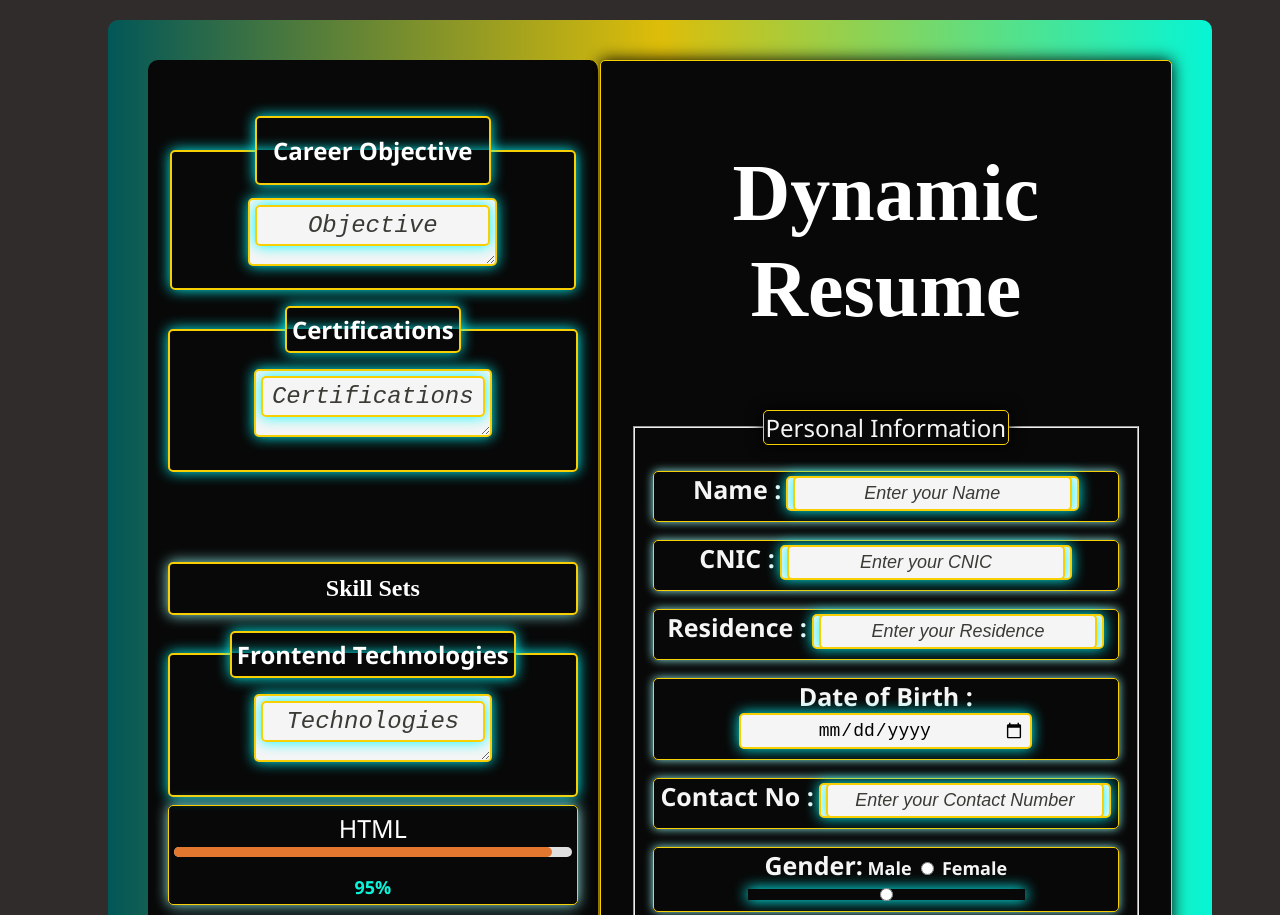
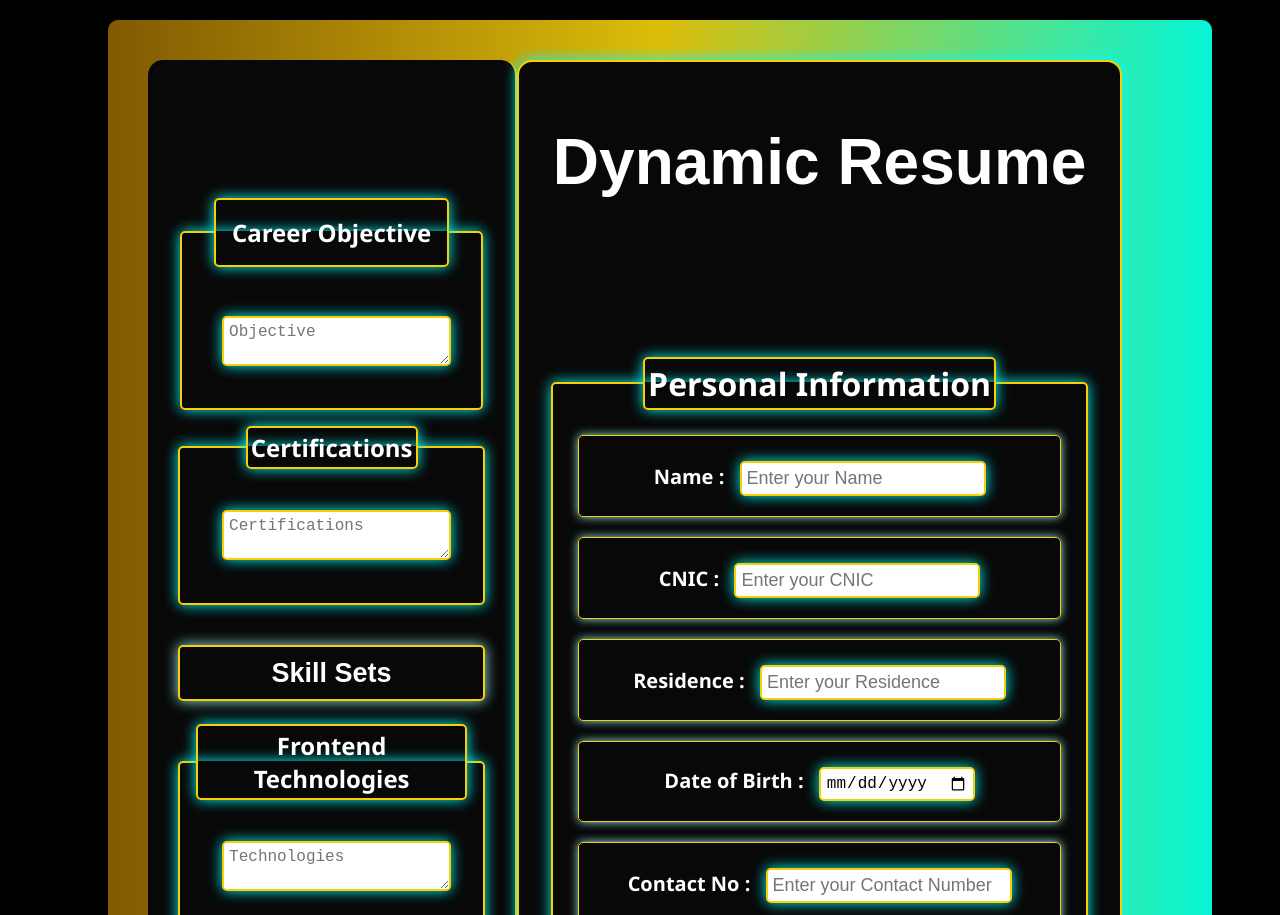
Before and after one commit to codewithhoney24/test-milestone, a website: page milestone_03/index.html in a window 1280 px wide. Shown: the top 915 px of the page. Drawn offline with Linux system fonts and the light colour scheme.

Commit message:
Update style.css

```diff
--- a/milestone_03/style.css
+++ b/milestone_03/style.css
@@ -1,348 +1,232 @@
-
-
+/* General Styles */
 body {
     display: flex;
     justify-content: center;
-  width: 100vw ;
-
-    font-family:  'Segoe UI', Roboto, Oxygen, Ubuntu, Cantarell, 'Open Sans', 'Helvetica Neue', sans-serif;
-    background-color: rgb(49, 44, 44);
+    width: 100vw;
+    font-family: "Segoe UI", Roboto, Oxygen, Ubuntu, Cantarell, "Open Sans",
+      "Helvetica Neue", sans-serif;
+    background-color: rgb(1, 1, 1);
     margin: 0;
     padding: 20px;
-
-
-
   }
 
-/* Define font style variables for easy adjustments */
+  /* CSS Variables */
   :root {
-  --heading-font-family: 'Arial, sans-serif'; /* Replace with your preferred font */
-  --heading-font-weight: 600; /* Adjust weight as needed */
-  --heading-color: #333; /* Base color for all headings */
-  --h1-font-size: 2.5rem; /* Set size for each level */
+    --heading-font-family: Arial, sans-serif;
+    --heading-font-weight: 600;
+    --heading-color: #333;
+    --h1-font-size: 2.5rem;
     --h2-font-size: 2rem;
     --h3-font-size: 1.75rem;
+    --main-padding: 1rem;
+    --main-margin: 1rem;
+    --secondary-padding: 0.5rem;
+    --secondary-margin: 0.5rem;
   }
 
-/* Base styles for all headings */
-h1, h2, h3, h4, h5, h6 {
+  /* Heading Styles */
+  h1,
+  h2,
+  h3,
+  h4,
+  h5,
+  h6 {
     font-family: var(--heading-font-family);
-  font-weight: var(--heading-font-weight);
-  color: var(--heading-color);
-  margin-bottom: 0.5em; /* Consistent spacing */
-  line-height: 1.2; /* Adjust line height for readability */
+    font-weight: var(-heading-font-weight);
+    color: var(heading-color);
+    margin-top: 0.5em;
+    line-height: 1.2;
   }
 
-/* Specific styles for each heading level */
   h1 {
-  font-size: var(--h1-font-size);
+    font-size: var(h1-font-size);
+  }
+  h2 {
+    font-size: var(h2-font-size);
+  }
+  h3 {
+    font-size: var(h3-font-size);
   }
 
-h2 {
-  font-size: var(--h2-font-size);
-}
-
-h3 {
-  font-size: var(--h3-font-size);
-}
-
-/* Add other heading levels as needed */
-
-
-
-
-
-
-
-
-  h1{
-    justify-content: center;
-    font-weight: 900;
-
-
-    font-size: 80px;
-    color: white;
-
-
-    text-align: center;
-
-  }
+  /* Container Styles */
   .resume-container {
-
     display: flex;
     align-items: flex-start;
     width: 80%;
 
     margin: 0 auto;
-    background: linear-gradient(to right, rgb(2, 87, 88) 0%, rgb(221, 189, 9) 50%, rgb(6, 245, 213) 100%);
+
+    background: linear-gradient(
+      to right,
+      rgb(129, 89, 3) 0%,
+      rgb(221, 189, 9) 50%,
+      rgb(6, 245, 213) 100%
+    );
     padding: 40px;
     border-radius: 10px;
+  }
 
+  .fieldset {
+    margin-top: 70px;
+    font-size: 30px;
+    font-weight: 900;
+    color: white;
+    border-radius: 5px;
+    border: 2px solid rgb(248, 207, 3);
+    box-shadow: 0 0 14px rgba(4, 252, 252, 0.982);
+    padding: 5px;
+  }
+
+  legend {
+    font-size: 20px;
+    font-weight: bold;
+    color: white;
+    border-radius: 5px;
+    border: 2px solid rgb(248, 207, 3);
+    box-shadow: 0 0 14px rgba(4, 252, 252, 0.982);
+    padding: 3px;
+  }
+  .fieldset1 {
+    margin-top: 50px;
+    font-size: 30px;
+    font-weight: 900;
+    color: white;
+    border-radius: 5px;
+    border: 2px solid rgb(248, 207, 3);
+    box-shadow: 0 0 14px rgba(4, 252, 252, 0.982);
+    padding: 5px;
+  }
+
+  .inputRightInfo {
+    font-size: large;
+    margin-top: 25px;
+    padding: 5px;
+    margin-left: 10px;
+    border-radius: 5px;
+    border: 2px solid rgb(248, 207, 3);
+    box-shadow: 0 0 14px rgba(4, 252, 252, 0.982);
+    margin-bottom: 20px;
   }
 
   /* Left Section */
-  .left-section   {
-    border-radius: 10px;
+  .left-section {
+    width: 30%;
+    border-radius: 15px;
+    padding: 30px;
     color: white;
-    padding: 20px;
-    background-color: rgb(8, 8, 8) ;
-    width: 40%;
+    background-color: rgb(8, 8, 8);
+    border-right: 2px solid rgb(248, 207, 3);
     text-align: center;
-    border-right: 2px solid rgb(248, 207, 3); /* Thinner border */
-  padding-top: 40px;
-
-
   }
 
-  h2{
-    font-size: 24px;
-    font-weight: bold;
-    margin-bottom: 10px;
-    margin-top: 0px;
-
-  }
-
-  * Parent container */
-  .profile-Picture {
-
-
-    display: flex;
-    justify-content: center; /* Horizontally center */
-    align-items: right; /* Vertically center */
-    height: 100vh; /* Full height of the viewport or parent */
-  }
-
-  /* Profile picture */
-  .profile-Picture {
-
-
-
-
-    margin-right: 35px;
-    width: 300px;
-    height: 300px;
-    border-radius: 50%;
-
-    border: 5px solid rgb(248, 207, 3);
-    box-shadow: 0 0 16px rgba(4, 252, 252, 0.982); /* White border around the picture */
-  }
-
-
-  /* Career Objective and Certification Sections */
-
- .Career {
+  /* Profile Picture */
+  .profile-Picture,
+  .Career,
+  .objective,
+  .Certificate,
+  .Certificates {
+    margin-top: 35%;
     font-size: 24px;
     font-weight: bold;
     color: white;
-  border-radius: 5px; /* Rounded corners */
+    border-radius: 5px;
     border: 2px solid rgb(248, 207, 3);
     box-shadow: 0 0 14px rgba(4, 252, 252, 0.982);
-  padding: 5px;
-
   }
 
- .objective{
-  font-size: 24px;
-  font-weight: bold;
-  color: white;
-  border-radius: 5px; /* Rounded corners */
-  border: 2px solid rgb(248, 207, 3);
-  box-shadow: 0 0 14px rgba(4, 252, 252, 0.982);
-  padding: 5px;
-
- }
-   .Certificate{
-    font-size: 24px;
-    font-weight: bold;
-    color: white;
-    border-radius: 5px; /* Rounded corners */
-    border: 2px solid rgb(248, 207, 3);
-    box-shadow: 0 0 14px rgba(4, 252, 252, 0.982);
-    padding: 5px;
-
-  }
-  .Certificates{
-    font-size: 24px;
-    font-weight: bold;
-    color: white;
-    border-radius: 5px; /* Rounded corners */
-    border: 2px solid rgb(248, 207, 3);
-    box-shadow: 0 0 14px rgba(4, 252, 252, 0.982);
-    padding: 5px;
-
+  /* Image Styling */
+  .img-pic {
+    width: 150px;
+    height: 180px;
+    border-radius: 50%;
+    overflow: hidden;
+    border: 5px solid rgb(248, 207, 3);
+    box-shadow: 0 0 16px rgba(4, 252, 252, 0.982);
+    display: none;
   }
 
-
-
-  /* Define common spacing values as CSS variables */
-:root {
-  --main-padding: 1rem; /* Adjust based on preference */
-  --main-margin: 1rem;
-  --secondary-padding: 0.5rem;
-  --secondary-margin: 0.5rem;
-}
-
-/* Update .Certificates and .Career classes */
+  /* Spacing Adjustments */
   .Certificates,
   .Career {
-  margin: var(--main-margin) auto;  /* Center alignment with consistent margin */
-  padding: var(--main-padding);  /* Consistent padding for inner spacing */
+    margin: var(--main-margin) auto;
+    padding: var(--main-padding);
   }
-
-/* Adjust for specific needs if needed */
-.Certificates {
-  margin-bottom: var(--secondary-margin); /* Adjust or remove margin if not needed */
-}
-
-.Career {
-  margin-bottom: var(--secondary-margin); /* Or adjust based on layout requirement */
-}
-
-
-
-.inputRightInfo{
-  text-align: center;
-  align-items: center;
-  font-size: 1em;
-    background-color:whitesmoke;
-    border-radius: 10px;
-    margin-bottom: 10px;
-    border-radius: 5px; /* Rounded corners */
-    border: 2px solid rgb(248, 207, 3);
-    box-shadow: 0 0 14px rgba(4, 252, 252, 0.982);
-    padding: 5px;
-
-    width: 60%;
-
-
-    }
-    label {
-
-      text-align: right;
-
-      font-size: 25px; /* Smaller font size */
-
-    }
-    .input-gender{
-      text-align: right;
-      margin-right: 50%;
-
-
-
-
-
-
-    }
-
-
-    input::placeholder, textarea::placeholder, #education , #workExperience,  #projectsDetails , #hobbies{
-      border-radius: 5px; /* Rounded corners */
-    border: 2px solid rgb(248, 207, 3);
-    box-shadow: 0 0 14px rgba(4, 252, 252, 0.982);
-  padding: 5px;
-
-      font-style: italic; /* Italic style for the placeholder text */
-      color: rgb(59, 59, 54); /* Color for placeholder text */
-
-  }
-
-
 
   /* Skills Section */
   #skills {
-
-
-
-
     font-size: large;
-    margin-top: 5px; /* Pushes the skills section to the bottom of the left column */
+    margin-top: 5px;
     align-items: center;
-    font-size: large;
-    margin-top: 5px; /* Pushes the skills section to the bottom of the left column */
   }
 
   #skills .skill {
-
     margin-bottom: 20px;
-    border: 1px solid rgb(248, 207, 3); /* Border around the skill elements */
-    border-radius: 5px; /* Rounded corners */
+    border: 1px solid rgb(248, 207, 3);
+    border-radius: 5px;
     box-shadow: 0 0 14px rgba(147, 244, 239, 0.982);
-
     padding: 5px;
   }
 
-  .skis, .pss {
-    margin-top: 90px;
+  .skis,
+  .pss {
+    margin-top: 40px;
     color: white;
     padding: 10px;
     border: 2px solid rgb(248, 207, 3);
     border-radius: 5px;
     box-shadow: 0 0 14px rgba(147, 244, 239, 0.982);
-
   }
 
-
-
-
+  /* Progress Bar */
   .progress-bar-container {
     background-color: #e0e0e0;
     border-radius: 5px;
     width: 100%;
     height: 10px;
-    position: relative;
-    margin-top: 2px;
-    margin-bottom: 1em;
+    margin: 2px 0 1em;
   }
-
-
 
   .progress-bar {
     height: 100%;
     border-radius: 5px;
   }
 
+  /* Skill Bars */
   .html-bar {
     width: 95%;
     background-color: rgb(227, 119, 48);
   }
-
   .css-bar {
     width: 90%;
     background-color: #c6a953;
   }
-
   .typescript-bar {
     width: 85%;
     background-color: #3178c6;
   }
-
   .next.js-bar {
-    width: 95%;
-    background-color: rgb(146, 220, 36);
+    width: 100%;
+    background-color: #113445;
   }
-
   .git-bar {
     width: 80%;
     background-color: #510441;
   }
-  .analytical-thinking-bar{
+  .analytical-thinking-bar {
     width: 90%;
-    background-color: #f2cd39;
+    background-color: #d34b4b;
   }
-  .debugging-bar{
+  .debugging-bar {
     width: 95%;
     background-color: #56150b;
-
   }
-  .communication-bar{
+  .communication-bar {
     width: 90%;
     background-color: #961598;
   }
-
-  .figma-bar{
+  .figma-bar {
     width: 85%;
     background-color: #0808f9;
-
   }
 
   .percentage {
@@ -352,177 +236,64 @@ h3 {
 
   /* Right Section */
   .right-section {
+    height: 97.5%;
     flex: 1;
     padding: 30px;
-  border-radius: 10px;
-    width: 60%;
-    color: white; /* Makes all the text white */
-    border: 2px solid   rgb(248, 207, 3);
-    box-shadow: 0 0 14px rgba(4, 252, 252, 0.982);/* Softer shadow */
-    background-color:rgb(8, 8, 8) ;
-
-
+    border-radius: 15px;
+    color: white;
+    background-color: rgb(8, 8, 8);
+    border: 2px solid rgb(248, 207, 3);
+    box-shadow: 0 0 14px rgba(4, 252, 252, 0.982);
   }
 
-  .right-section , legend , #hobbies {
-    font-size: x-large; /* Larger font size */
+  .right-section,
+  legend,
+  #hobbies {
+    font-size: xx-large;
     text-align: center;
-
-
-
-
-
-  }
-  #education , #work-experience , #hobbies {
-    font-size:xx-large; /* Larger font size */
-
   }
 
-  .right-section, legend {
-
-    padding: 3% 6;
+  /* Right Section Text Elements */
+  .right-section p,
+  .right-section ul {
+    margin: 20px;
+    font-size: 20px;
+    font-weight: 700;
     border: 1px solid rgb(248, 207, 3);
-    border-radius: 5px; /* Adjusted border radius */
-    box-shadow: 0 0 16px rgba(0, 0, 0, 0.982); /* Softer shadow */
-    color: whitesmoke
+    border-radius: 5px;
+    box-shadow: 0 0 10px rgba(147, 244, 239, 0.982);
   }
 
-  .right-section p,
-  .right-section ul{
-    font-size: 18px;
-    font-weight: 700;
-    border: 1px solid rgb(248, 207, 3); /* Border around text elements */
-    border-radius: 5px; /* Rounded corners */
-    box-shadow: 0 0 10px rgba(147, 244, 239, 0.982); /* Softer shadow */
-
+  /* Profile Picture Input */
+  .chose-file {
+    padding: 12px;
+    margin-left: 25%;
+    color: whitesmoke;
+    background-color: rgb(28, 154, 154);
+    border-radius: 5px;
+    cursor: pointer;
+    border: 2px solid rgb(248, 207, 3);
+    box-shadow: 0 0 10px rgba(147, 244, 239, 0.982);
   }
 
-
-  .links {
-    display: flex; /* Displays list items in a row */
-    gap: 10px; /* Adds space between list items */
-    padding: 0px;
-
-    list-style-type: none; /* Removes default bullet points */
-    align-items: center; /* Vertically centers list items */
-  }
-
-  .link {
-    margin-right: 8%;
-    list-style-type: circle; /* Adds a circle bullet to each item */
-    list-style-position: inside;
-    display: flex;
-    align-items: center;
-  }
-
-
-
-  .link::before {
-    content: "●"; /* Adds a custom bullet */
-    color: white; /* Sets bullet color */
-    margin-right: 8px; /* Adds space between bullet and link text */
-  }
-
-  .link a {
-    font-family: cursive;
+  /* Email Link */
+  .email-link {
+    font-family: "Trebuchet MS", sans-serif;
+    color: rgb(28, 250, 250);
     font-weight: 900;
     font-size: larger;
     text-decoration: none;
-    color: #09ede2;
-    text-align: center;
-  }
-
-  .link a:hover {
-    text-decoration: underline;
-  }
-
-
-
-
-
-  /* Profile Picture Input */
-  /* Container for profile picture input */
-.pro-pic {
-
-
-
-    border-radius: 50%;
-    width: 15px;
-    height: 15px;
-
-    font-size:larger;
-    position: absolute;
-  }
-
-.chose-file{
-
-
-padding:12px ;
-margin-left: 25%;
-
-    color: whitesmoke;
-    background-color: rgb(28, 154, 154);
-
-    border-radius: 5px;
-    cursor: pointer;
-    border: 2px solid   rgb(248, 207, 3);
-    box-shadow: 0 0 10px rgba(147, 244, 239, 0.982);
-    flex: 1;
-
-}
-
-
-
-
-
-
-  .email-link {
-
-    font-family: 'Trebuchet MS', 'Lucida Sans Unicode', 'Lucida Grande', 'Lucida Sans', Arial, sans-serif;
-    color: rgb(28, 250, 250); /* Text color */
-    font-weight: 900; /* Font weight */
-    font-size: larger; /* Font size */
-    text-decoration: none; /* No underline by default */
   }
 
   .email-link:hover {
-    text-decoration: underline; /* Underline on hover */
+    text-decoration: underline;
   }
-
-
-
-  .linkedin-link {
-    font-family: 'Trebuchet MS', 'Lucida Sans Unicode', 'Lucida Grande', 'Lucida Sans', Arial, sans-serif;
-    color: rgb(28, 250, 250); /* LinkedIn text color */
-    font-weight: 900; /* Font weight */
-    font-size: larger; /* Font size */
-    text-decoration: none; /* No underline by default */
-  }
-
-  .linkedin-link:hover {
-    text-decoration: underline; /* Underline on hover */
-  }
-
-  .github-link {
-    font-family: 'Trebuchet MS', 'Lucida Sans Unicode', 'Lucida Grande', 'Lucida Sans', Arial, sans-serif;
-    color: rgb(28, 250, 250); /* GitHub text color */
-    font-weight: 900; /* Font weight */
-    font-size: larger; /* Font size */
-    text-decoration: none; /* No underline by default */
-  }
-
-  .github-link:hover {
-    text-decoration: underline; /* Underline on hover */
-  }
-
-
-
 
   /* Toggle Button */
   button {
     display: inline-block;
     margin-bottom: 10px;
-    font-family:'Segoe UI', Tahoma, Geneva, Verdana, sans-serif;
+    font-family: "Segoe UI", Tahoma, Geneva, Verdana, sans-serif;
     background-color: #f0ca0dcb;
     color: white;
     padding: 10px 20px;
@@ -537,6 +308,22 @@ margin-left: 25%;
     background-color: #21b6b1;
   }
 
+  .generate {
+    padding-left: 10px;
+    margin: 20px;
+    font-size: 1.5rem;
+    font-weight: 900;
+    font-family: Tahoma, Geneva, Verdana, sans-serif;
+    color: rgb(7, 7, 7);
+
+    border-radius: 5px;
+    box-shadow: 0 0 10px rgba(147, 244, 239, 0.982);
+    transition: background-color 0.3s ease;
+    &:hover {
+      background-color: #36cfae;
+    }
+  }
+
   /* Responsive Layout */
 
   @media (max-width: 768px) {
@@ -544,14 +331,12 @@ margin-left: 25%;
       flex-direction: column;
       width: 90%;
     }
-    .left-section, .right-section {
+    .left-section,
+    .right-section {
       width: 100%;
       margin: 10px 0;
     }
-    .profile-Picture {
-      width: 150px;
-      height: 150px;
-    }
+
     h1 {
       font-size: 2rem;
     }
```
Lines whose indentation alone changed are shown as unchanged.
